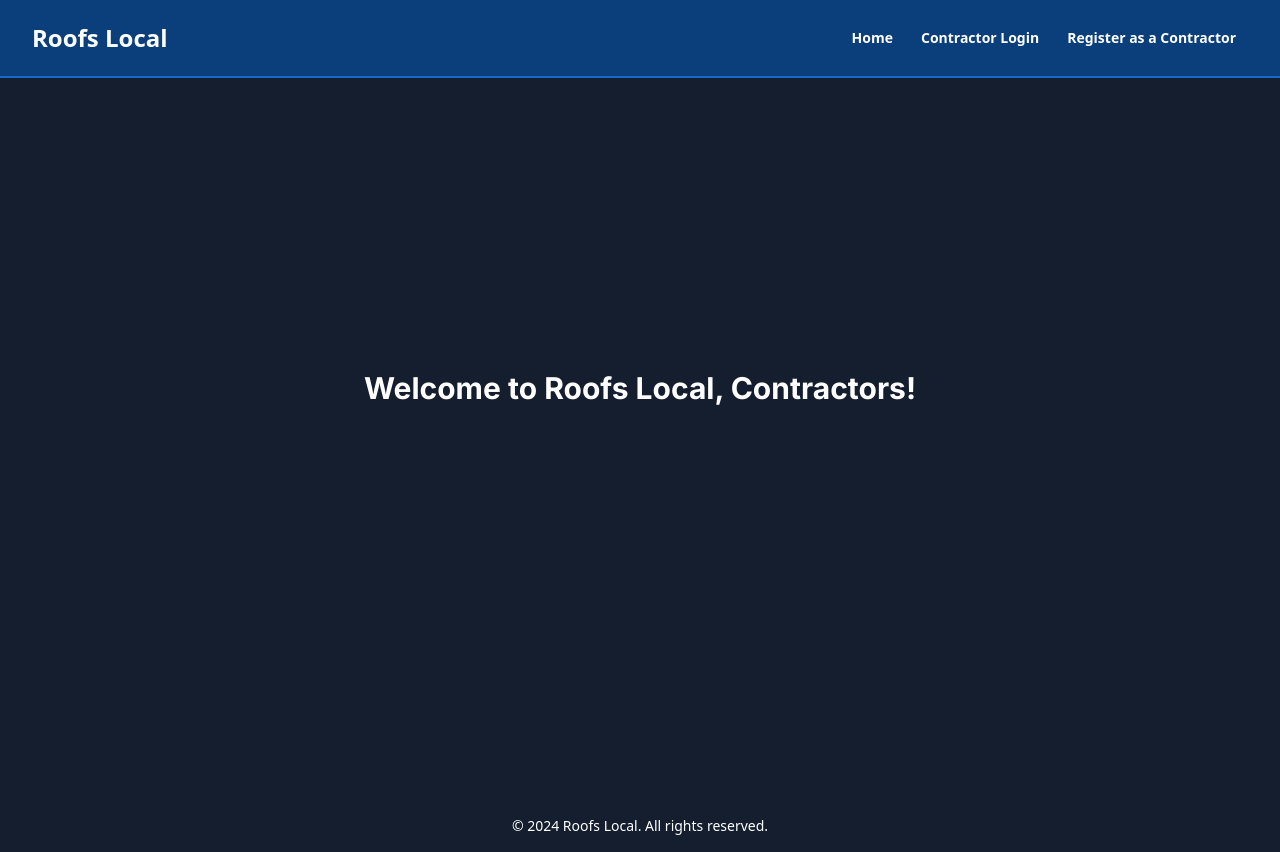
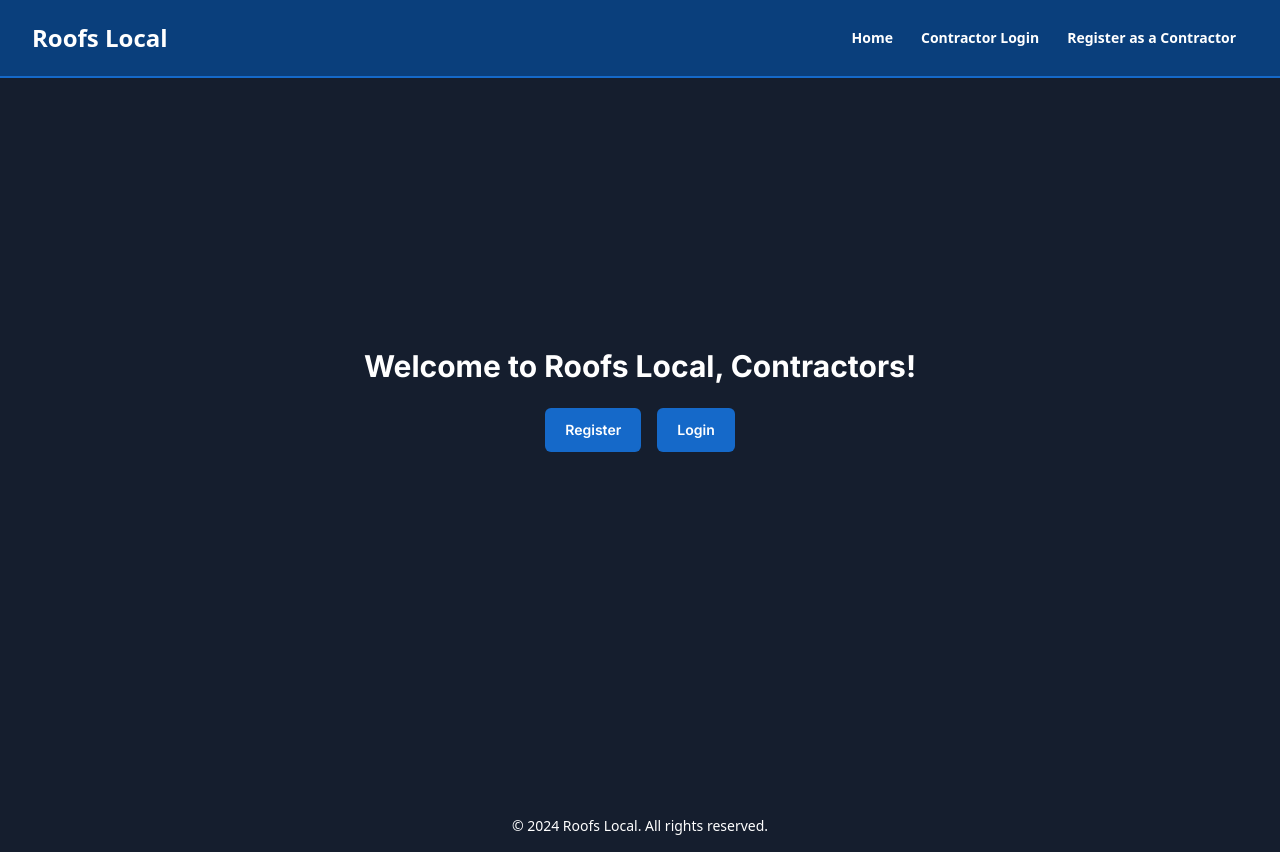
Before and after one commit to Salty-s-Media/RoofsLocal, a Next.js app: page / in a window 1280 px wide. Built offline with nearby package versions, Linux system fonts and the light colour scheme.

Commit message:
prepare twilio api

```diff
--- a/package.json
+++ b/package.json
@@ -22,7 +22,8 @@
     "react": "^18",
     "react-dom": "^18",
     "resend": "^3.4.0",
-    "stripe": "^15.12.0"
+    "stripe": "^15.12.0",
+    "twilio": "^5.2.2"
   },
   "devDependencies": {
     "@types/bcrypt": "^5.0.2",
--- /dev/null
+++ b/src/pages/api/twilio/testNumber.ts
@@ -0,0 +1,32 @@
+import twilio from "twilio";
+import { NextApiRequest, NextApiResponse } from "next";
+
+export default async function handler(
+  req: NextApiRequest,
+  res: NextApiResponse
+) {
+  if (req.method === "POST") {
+    const client = twilio(
+      process.env.TWILIO_ACCOUNT_SID,
+      process.env.TWILIO_AUTH_TOKEN
+    );
+
+    try {
+      const call = await client.calls.create({
+        from: "+987654321",
+        to: "+123456789",
+        url: "http://demo.twilio.com/docs/voice.xml",
+      });
+
+      return res.status(200).json({ message: call });
+    } catch (error) {
+      console.error("Failed to create call:", error);
+      alert("Failed to create call.");
+    }
+
+    return res.status(200).json({ message: "gg" });
+  } else {
+    res.setHeader("Allow", ["POST"]);
+    return res.status(405).end(`Method ${req.method} Not Allowed`);
+  }
+}
--- a/src/pages/index.tsx
+++ b/src/pages/index.tsx
@@ -1,5 +1,6 @@
 "use client";
 
+import Link from "next/link";
 import { Inter } from "next/font/google";
 
 const inter = Inter({ subsets: ["latin"] });
@@ -13,6 +14,20 @@ export default function Home() {
         <h1 className="text-3xl font-bold text-center pb-6">
           Welcome to Roofs Local, Contractors!
         </h1>
+        <div className="flex flex-row justify-between items-center gap-x-4">
+          <Link
+            href="/contractor"
+            className="px-5 py-3 text-white text-sm font-semibold rounded-md bg-acc2 hover:bg-acc1 transition duration-200 ease-in-out"
+          >
+            Register
+          </Link>
+          <Link
+            href="/login"
+            className="px-5 py-3 text-white text-sm font-semibold rounded-md bg-acc2 hover:bg-acc1 transition duration-200 ease-in-out"
+          >
+            Login
+          </Link>
+        </div>
       </div>
     </div>
   );
```
Also changed, not shown: 1 other file (tests, documents, lock files or other folders).
